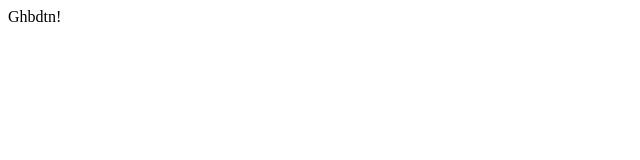
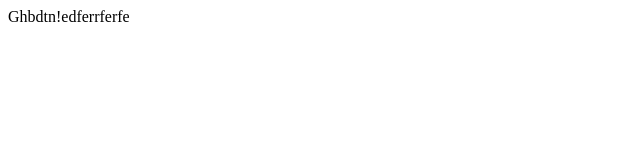
Before and after one commit to polllich/git-hub-tutorial, a plain HTML site: page index.html in a window 1280 px wide. Shown: the full height of the page, 0-640 px from the left. Drawn offline with Linux system fonts and the light colour scheme.

Commit message:
another change html

```diff
--- a/index.html
+++ b/index.html
@@ -8,6 +8,6 @@
     <title>Document</title>
 </head>
 <body>
-    Ghbdtn!
+    Ghbdtn!edferrferfe
 </body>
 </html>
```
